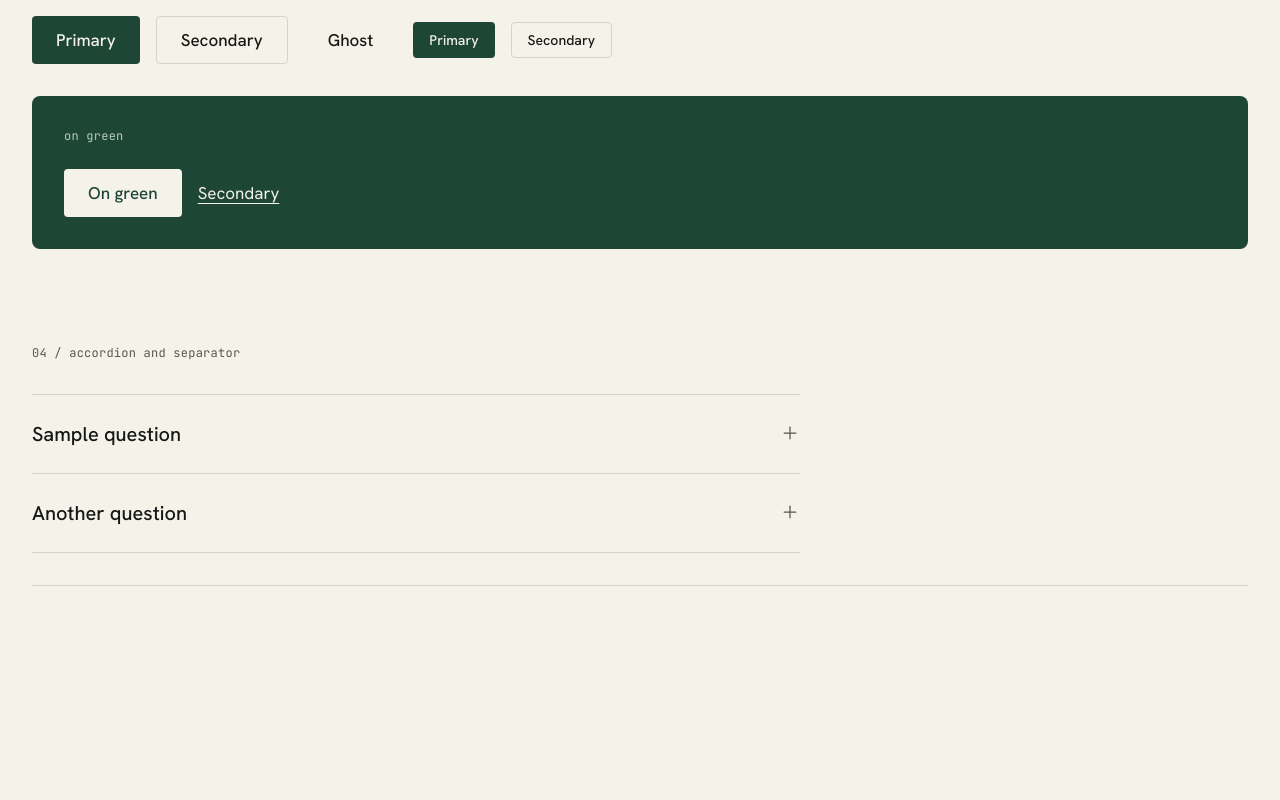
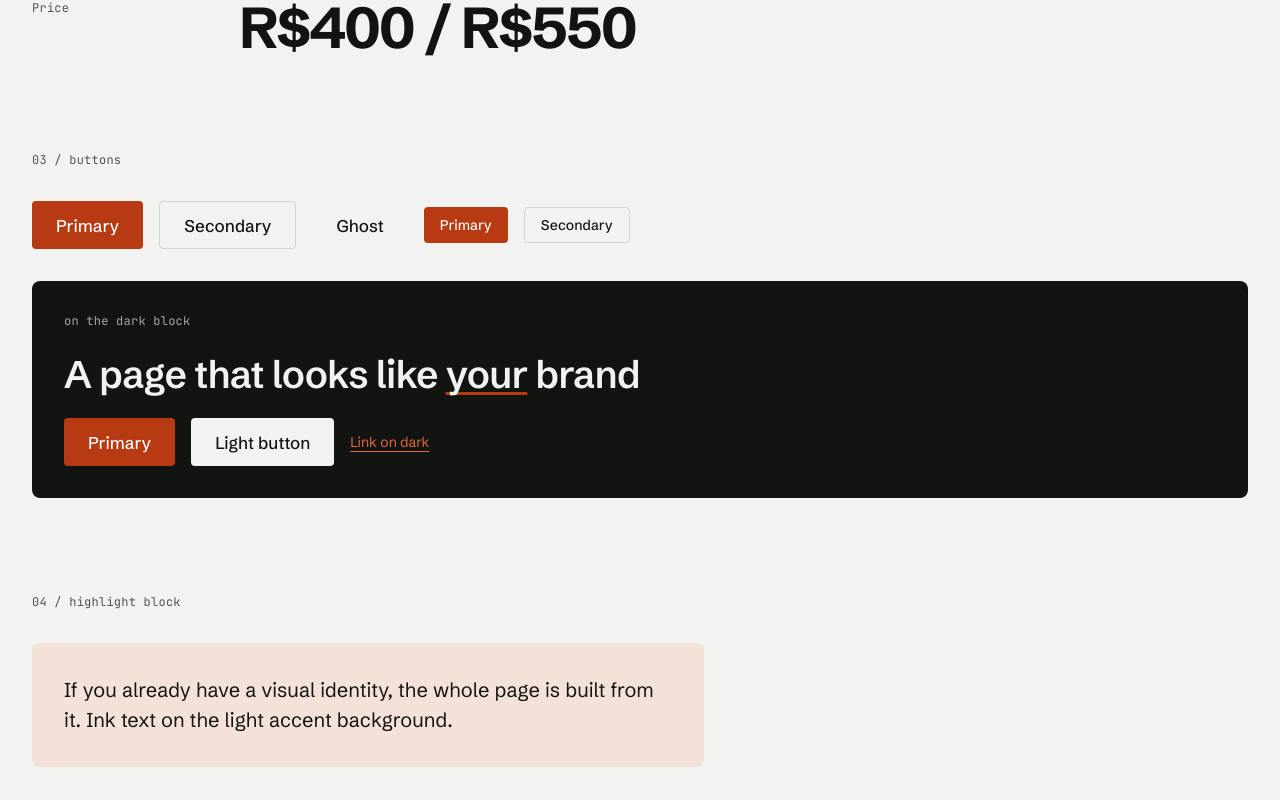
Before and after one commit to douglasjtds/mypage, a Next.js app: page /en/preview in a window 1280 px wide. Shown: the part 1500-2300 px from the top of the page. Before the commit the page ends 2182 px from the top, so only its background shows below. Built offline with nearby package versions, Linux system fonts and the light colour scheme.

Commit message:
style(design-system): switch to technical paper direction

```diff
--- a/messages/en.json
+++ b/messages/en.json
@@ -215,17 +215,18 @@
     "colors": "01 / colors",
     "type": "02 / typography",
     "buttons": "03 / buttons",
-    "onAccent": "on green",
-    "primitives": "04 / accordion and separator",
-    "sampleHeadlineStart": "A page that looks",
-    "sampleHeadlineEmphasis": "like",
-    "sampleHeadlineEnd": "your brand",
-    "sampleBody": "Body copy in Hanken Grotesk, to check reading measure and line rhythm in longer paragraphs.",
+    "onInverse": "on the dark block",
+    "accentSoft": "04 / highlight block",
+    "accentSoftText": "If you already have a visual identity, the whole page is built from it. Ink text on the light accent background.",
+    "primitives": "05 / accordion and separator",
+    "sampleHeadline": "A page that looks like <em>your</em> brand",
+    "sampleBody": "Body copy in Schibsted Grotesk, to check reading measure and line rhythm in longer paragraphs.",
     "sampleLabel": "02 / portfolio",
     "primary": "Primary",
     "secondary": "Secondary",
     "ghost": "Ghost",
-    "onAccentButton": "On green",
+    "onInverseButton": "Light button",
+    "inverseLink": "Link on dark",
     "price": "Price",
     "accordionQuestion": "Sample question",
     "accordionAnswer": "Sample answer, just to see the icon rotate and the content open.",
--- a/messages/pt.json
+++ b/messages/pt.json
@@ -215,17 +215,18 @@
     "colors": "01 / cores",
     "type": "02 / tipografia",
     "buttons": "03 / botões",
-    "onAccent": "sobre o verde",
-    "primitives": "04 / accordion e separator",
-    "sampleHeadlineStart": "Uma página com a",
-    "sampleHeadlineEmphasis": "cara",
-    "sampleHeadlineEnd": "da sua marca",
-    "sampleBody": "Texto de corpo em Hanken Grotesk, para conferir a medida de leitura e o ritmo das linhas em parágrafos mais longos.",
+    "onInverse": "sobre o bloco escuro",
+    "accentSoft": "04 / bloco de destaque",
+    "accentSoftText": "Se você já tem identidade visual, a página sai inteira a partir dela. Texto em tinta sobre o fundo claro do acento.",
+    "primitives": "05 / accordion e separator",
+    "sampleHeadline": "Uma página com a <em>cara</em> da sua marca",
+    "sampleBody": "Texto de corpo em Schibsted Grotesk, para conferir a medida de leitura e o ritmo das linhas em parágrafos mais longos.",
     "sampleLabel": "02 / portfólio",
     "primary": "Primário",
     "secondary": "Secundário",
     "ghost": "Ghost",
-    "onAccentButton": "Sobre o verde",
+    "onInverseButton": "Botão claro",
+    "inverseLink": "Link sobre o escuro",
     "price": "Preço",
     "accordionQuestion": "Pergunta de exemplo",
     "accordionAnswer": "Resposta de exemplo, só para ver o ícone girar e o conteúdo abrir.",
--- a/src/app/[locale]/fonts.ts
+++ b/src/app/[locale]/fonts.ts
@@ -1,18 +1,10 @@
-import { Hanken_Grotesk, Instrument_Serif, JetBrains_Mono } from "next/font/google";
+import { JetBrains_Mono, Schibsted_Grotesk } from "next/font/google";
 
-export const instrumentSerif = Instrument_Serif({
-  weight: "400",
-  style: ["normal", "italic"],
+export const schibstedGrotesk = Schibsted_Grotesk({
+  weight: ["400", "500", "600", "700", "800"],
   subsets: ["latin"],
   display: "swap",
-  variable: "--font-instrument-serif",
-});
-
-export const hankenGrotesk = Hanken_Grotesk({
-  weight: ["400", "500", "600"],
-  subsets: ["latin"],
-  display: "swap",
-  variable: "--font-hanken-grotesk",
+  variable: "--font-schibsted-grotesk",
 });
 
 export const jetbrainsMono = JetBrains_Mono({
--- a/src/app/[locale]/layout.tsx
+++ b/src/app/[locale]/layout.tsx
@@ -4,7 +4,7 @@ import { getTranslations, setRequestLocale } from "next-intl/server";
 import { notFound } from "next/navigation";
 import { routing } from "@/i18n/routing";
 import { cn } from "@/lib/utils";
-import { hankenGrotesk, instrumentSerif, jetbrainsMono } from "./fonts";
+import { jetbrainsMono, schibstedGrotesk } from "./fonts";
 import "../globals.css";
 
 export function generateStaticParams() {
@@ -28,10 +28,7 @@ export default async function LocaleLayout({ children, params }: LayoutProps<"/[
   setRequestLocale(locale);
 
   return (
-    <html
-      lang={locale}
-      className={cn(instrumentSerif.variable, hankenGrotesk.variable, jetbrainsMono.variable)}
-    >
+    <html lang={locale} className={cn(schibstedGrotesk.variable, jetbrainsMono.variable)}>
       <body>{children}</body>
     </html>
   );
--- a/src/app/[locale]/preview/page.tsx
+++ b/src/app/[locale]/preview/page.tsx
@@ -4,6 +4,7 @@ import { getTranslations, setRequestLocale } from "next-intl/server";
 import { notFound } from "next/navigation";
 import { Accordion, AccordionContent, AccordionItem, AccordionTrigger } from "@/components/ui/accordion";
 import { Button } from "@/components/ui/button";
+import { richTags } from "@/components/ui/emphasis";
 import { Separator } from "@/components/ui/separator";
 import { formatPrice } from "@/lib/format";
 
@@ -18,7 +19,10 @@ const swatches = [
   ["accent-hover", "bg-accent-hover"],
   ["accent-soft", "bg-accent-soft"],
   ["on-accent", "bg-on-accent"],
-  ["on-accent-muted", "bg-on-accent-muted"],
+  ["inverse", "bg-inverse"],
+  ["on-inverse", "bg-on-inverse"],
+  ["on-inverse-muted", "bg-on-inverse-muted"],
+  ["accent-on-inverse", "bg-accent-on-inverse"],
 ] as const;
 
 const scale = [
@@ -38,11 +42,7 @@ export default async function PreviewPage({ params }: PageProps<"/[locale]/previ
   setRequestLocale(locale as Locale);
   const t = await getTranslations("preview");
 
-  const headline = (
-    <>
-      {t("sampleHeadlineStart")} <em>{t("sampleHeadlineEmphasis")}</em> {t("sampleHeadlineEnd")}
-    </>
-  );
+  const headline = t.rich("sampleHeadline", richTags);
 
   return (
     <main className="mx-auto flex max-w-content flex-col gap-24 px-4 py-24 md:px-6 lg:px-8">
@@ -102,15 +102,27 @@ export default async function PreviewPage({ params }: PageProps<"/[locale]/previ
             {t("secondary")}
           </Button>
         </div>
-        <div data-surface="accent" className="flex flex-col gap-6 rounded-md bg-accent p-8 text-on-accent">
-          <span className="font-mono text-label text-on-accent-muted">{t("onAccent")}</span>
+        <div data-surface="inverse" className="flex flex-col gap-6 rounded-md bg-inverse p-8 text-on-inverse">
+          <span className="font-mono text-label text-on-inverse-muted">{t("onInverse")}</span>
+          <p className="font-display text-display-m">{headline}</p>
           <div className="flex flex-wrap items-center gap-4">
-            <Button variant="on-accent">{t("onAccentButton")}</Button>
-            <a href="#preview-buttons" className="text-on-accent underline underline-offset-4">
-              {t("secondary")}
+            <Button>{t("primary")}</Button>
+            <Button variant="on-inverse">{t("onInverseButton")}</Button>
+            <a
+              href="#preview-buttons"
+              className="text-small text-accent-on-inverse underline underline-offset-4 transition-colors duration-150 hover:text-on-inverse"
+            >
+              {t("inverseLink")}
             </a>
           </div>
         </div>
+      </section>
+
+      <section aria-labelledby="preview-accent-soft" className="flex flex-col gap-8">
+        <h2 id="preview-accent-soft" className="font-mono text-label text-ink-muted">
+          {t("accentSoft")}
+        </h2>
+        <p className="max-w-2xl rounded-md bg-accent-soft p-8 text-body-l text-ink">{t("accentSoftText")}</p>
       </section>
 
       <section aria-labelledby="preview-primitives" className="flex flex-col gap-8">
--- a/src/app/globals.css
+++ b/src/app/globals.css
@@ -2,17 +2,20 @@
 
 /* Tokens: DESIGN-GUIDELINES 1, 4 e 5. Definidos uma vez aqui. */
 :root {
-  --paper: #f5f2ea;
-  --surface: #ede8dc;
-  --raised: #fbfaf6;
-  --ink: #151815;
-  --ink-muted: #545950;
-  --line: #d9d3c4;
-  --accent: #1e4636;
-  --accent-hover: #163428;
-  --accent-soft: #dce5dc;
-  --on-accent: #f5f2ea;
-  --on-accent-muted: #b9cbbe;
+  --paper: #f2f3f0;
+  --surface: #e6e8e3;
+  --raised: #fafaf8;
+  --ink: #121412;
+  --ink-muted: #4f544e;
+  --line: #d2d5cf;
+  --accent: #b83a12;
+  --accent-hover: #9c3010;
+  --accent-soft: #f4e1d8;
+  --on-accent: #fafaf8;
+  --inverse: #121412;
+  --on-inverse: #f2f3f0;
+  --on-inverse-muted: #a4aaa2;
+  --accent-on-inverse: #e2673a;
 
   --focus-ring: var(--accent);
 }
@@ -25,7 +28,7 @@
   --radius-md: 8px;
 
   --shadow-*: initial;
-  --shadow-window: 0 1px 0 var(--line), 0 24px 48px -24px rgb(21 24 21 / 0.18);
+  --shadow-window: 0 1px 0 var(--line), 0 24px 48px -24px rgb(18 20 18 / 0.2);
 
   --container-content: 80rem;
 
@@ -34,9 +37,19 @@
   --ease-in-out: cubic-bezier(0.45, 0, 0.55, 1);
 }
 
-/* Sobre fundo verde, o anel de foco passa para --on-accent. */
-[data-surface="accent"] {
-  --focus-ring: var(--on-accent);
+/* Sobre bloco escuro (--inverse), o anel de foco passa para --on-inverse. */
+[data-surface="inverse"] {
+  --focus-ring: var(--on-inverse);
+}
+
+/* Ênfase em headline: sublinhado grosso em --accent numa única palavra (nunca itálico nem cor). */
+@utility emphasis {
+  font-style: normal;
+  text-decoration-line: underline;
+  text-decoration-color: var(--accent);
+  text-decoration-thickness: 0.09em;
+  text-underline-offset: 0.1em;
+  text-decoration-skip-ink: none;
 }
 
 @theme inline {
@@ -54,21 +67,27 @@
   --color-accent-hover: var(--accent-hover);
   --color-accent-soft: var(--accent-soft);
   --color-on-accent: var(--on-accent);
-  --color-on-accent-muted: var(--on-accent-muted);
+  --color-inverse: var(--inverse);
+  --color-on-inverse: var(--on-inverse);
+  --color-on-inverse-muted: var(--on-inverse-muted);
+  --color-accent-on-inverse: var(--accent-on-inverse);
 
-  --font-display: var(--font-instrument-serif), Georgia, serif;
-  --font-sans: var(--font-hanken-grotesk), system-ui, sans-serif;
+  --font-display: var(--font-schibsted-grotesk), system-ui, sans-serif;
+  --font-sans: var(--font-schibsted-grotesk), system-ui, sans-serif;
   --font-mono: var(--font-jetbrains-mono), ui-monospace, monospace;
 
   --text-display-xl: clamp(3rem, 7.5vw, 6.5rem);
-  --text-display-xl--line-height: 0.95;
-  --text-display-xl--letter-spacing: -0.02em;
+  --text-display-xl--line-height: 0.92;
+  --text-display-xl--letter-spacing: -0.035em;
+  --text-display-xl--font-weight: 700;
   --text-display-l: clamp(2.25rem, 4.5vw, 3.75rem);
-  --text-display-l--line-height: 1;
-  --text-display-l--letter-spacing: -0.015em;
+  --text-display-l--line-height: 0.98;
+  --text-display-l--letter-spacing: -0.03em;
+  --text-display-l--font-weight: 700;
   --text-display-m: clamp(1.75rem, 3vw, 2.5rem);
-  --text-display-m--line-height: 1.1;
-  --text-display-m--letter-spacing: -0.01em;
+  --text-display-m--line-height: 1.05;
+  --text-display-m--letter-spacing: -0.02em;
+  --text-display-m--font-weight: 600;
   --text-body-l: 1.25rem;
   --text-body-l--line-height: 1.5;
   --text-body: 1.0625rem;
--- a/src/components/ui/button.tsx
+++ b/src/components/ui/button.tsx
@@ -4,6 +4,8 @@ import { Slot } from "radix-ui";
 import { cn } from "@/lib/utils";
 
 // Sem sombra, raio 4px. Cor muda em 150ms; :active encolhe para 0.97 (DESIGN-GUIDELINES 5).
+// hover: do Tailwind v4 só vale em @media (hover: hover), então toque não fica preso no hover.
+// on-inverse: botão claro para blocos --inverse (o primário sobre --inverse continua --accent).
 const buttonVariants = cva(
   "inline-flex shrink-0 cursor-pointer items-center justify-center gap-2 rounded-sm font-sans font-medium whitespace-nowrap select-none transition-[color,background-color,border-color,scale] duration-150 ease-out active:scale-97 disabled:pointer-events-none disabled:opacity-50 [&_svg]:pointer-events-none [&_svg]:shrink-0 [&_svg:not([class*='size-'])]:size-[18px]",
   {
@@ -12,7 +14,7 @@ const buttonVariants = cva(
         primary: "bg-accent text-on-accent hover:bg-accent-hover",
         secondary: "border border-line bg-transparent text-ink hover:border-ink-muted hover:bg-surface",
         ghost: "bg-transparent text-ink hover:bg-surface",
-        "on-accent": "bg-on-accent text-accent hover:bg-accent-soft",
+        "on-inverse": "bg-on-inverse text-ink hover:bg-raised",
       },
       size: {
         md: "h-12 px-6 text-body",
--- /dev/null
+++ b/src/components/ui/emphasis.tsx
@@ -0,0 +1,15 @@
+import type { ReactNode } from "react";
+import { cn } from "@/lib/utils";
+
+// Ênfase de headline: sublinhado grosso em --accent (utilitário .emphasis), nunca itálico nem cor.
+function Emphasis({ className, children }: { className?: string; children: ReactNode }) {
+  return <em className={cn("emphasis", className)}>{children}</em>;
+}
+
+// Para t.rich do next-intl: a tag <em> das mensagens vira <Emphasis>.
+// Uso: t.rich("headline", richTags)
+const richTags = {
+  em: (chunks: ReactNode) => <Emphasis>{chunks}</Emphasis>,
+};
+
+export { Emphasis, richTags };
```
